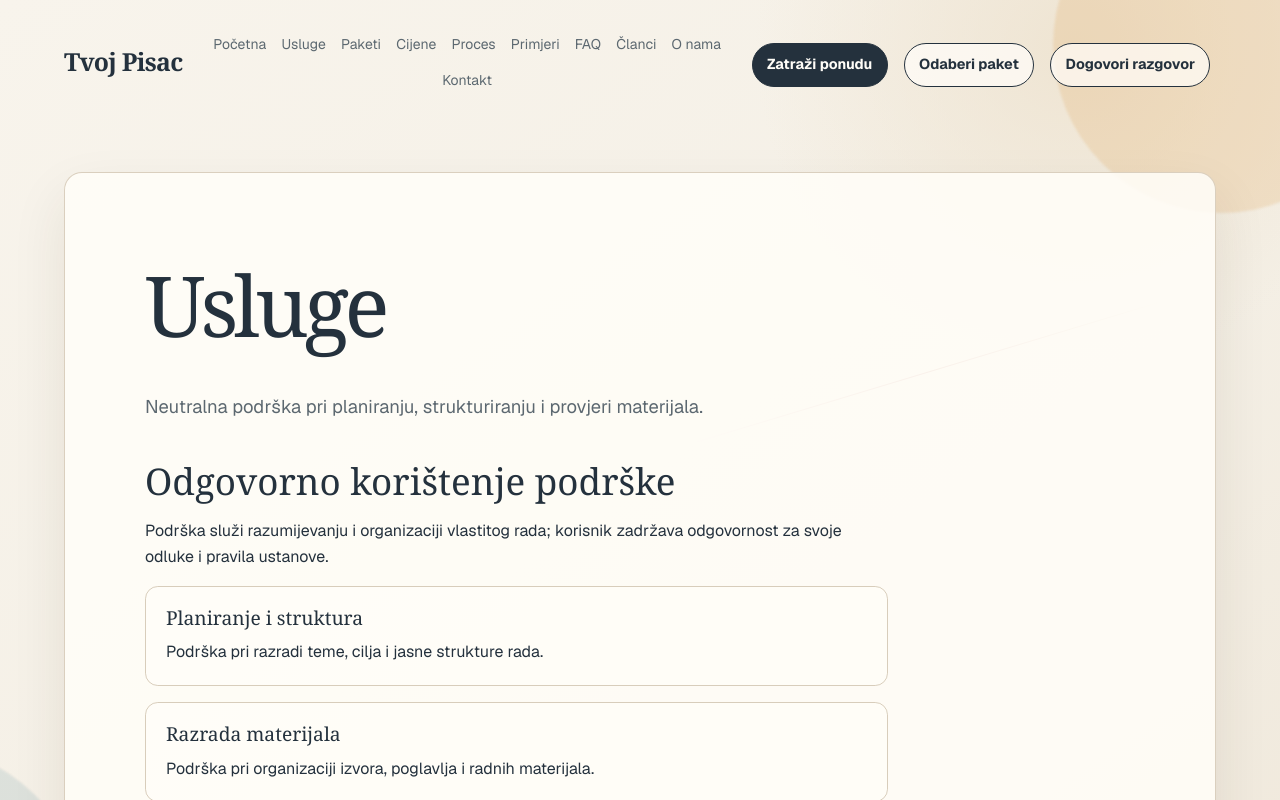
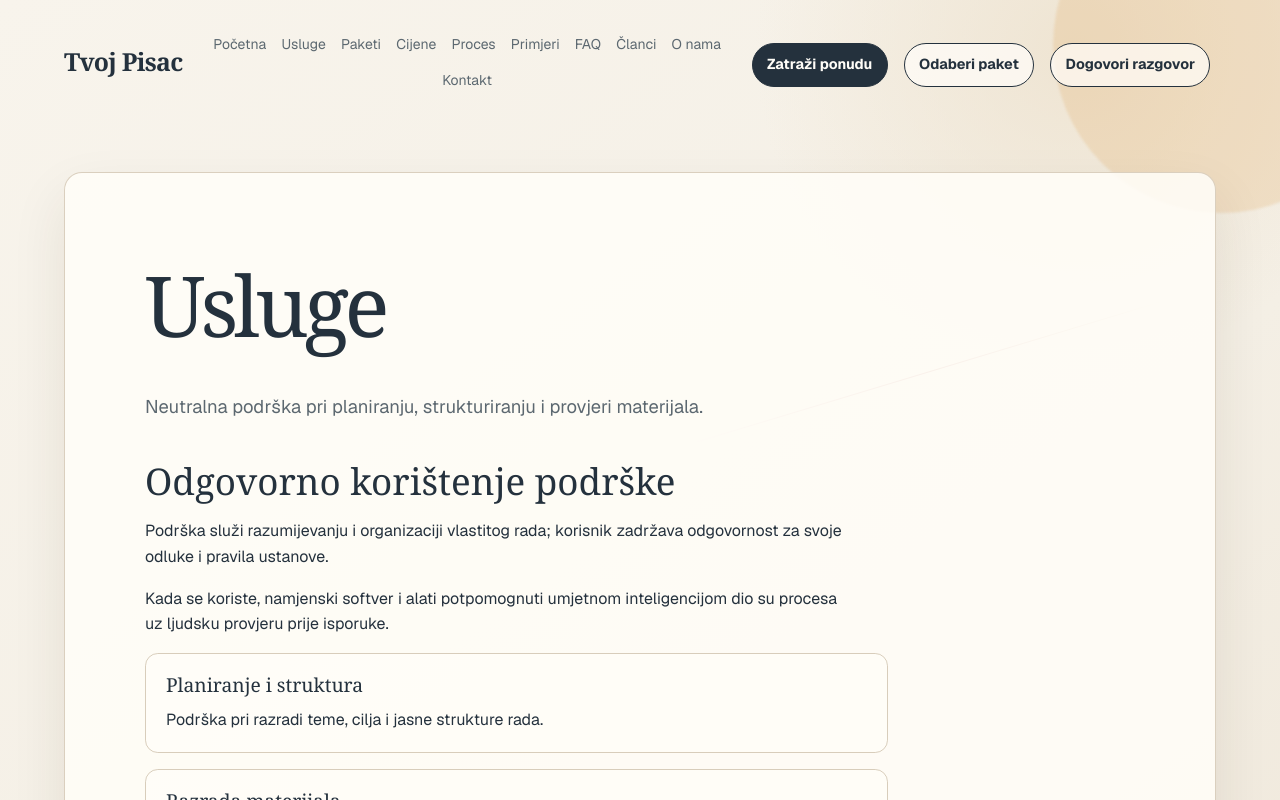
Before and after one commit to danielrisavi77-create/tvoj-pisac, a Next.js app: page /usluge in a window 1280 px wide. Shown: the top 800 px of the page. Built offline with nearby package versions, Linux system fonts and the light colour scheme.

Commit message:
fix: disclose assisted tooling and human review

```diff
--- a/src/app/(public)/usluge/page.tsx
+++ b/src/app/(public)/usluge/page.tsx
@@ -28,6 +28,10 @@ export default function ServicesPage() {
           Podrška služi razumijevanju i organizaciji vlastitog rada; korisnik
           zadržava odgovornost za svoje odluke i pravila ustanove.
         </p>
+        <p>
+          Kada se koriste, namjenski softver i alati potpomognuti umjetnom
+          inteligencijom dio su procesa uz ljudsku provjeru prije isporuke.
+        </p>
         <ul>
           {SERVICE_CATEGORIES.map((service) => (
             <li key={service.title}>
```
Also changed, not shown: 1 other file (tests, documents, lock files or other folders).
